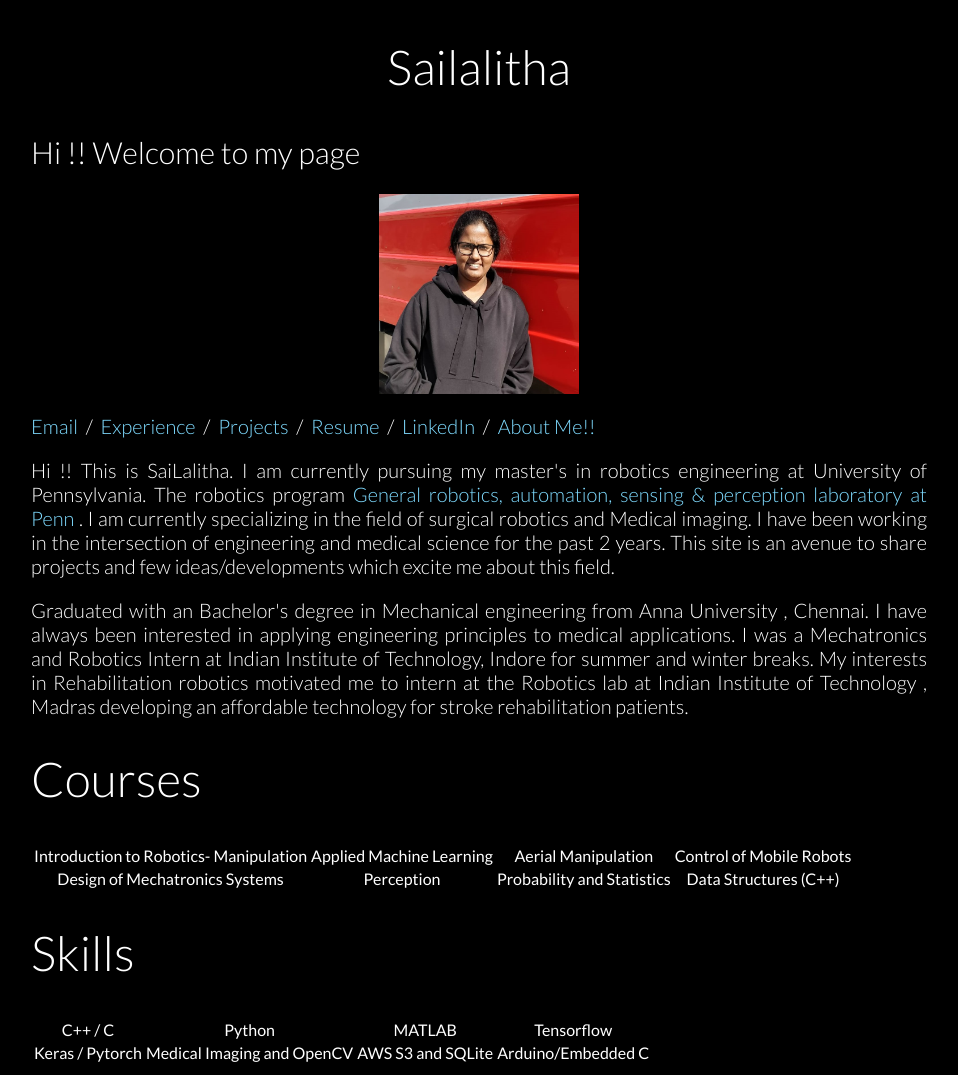
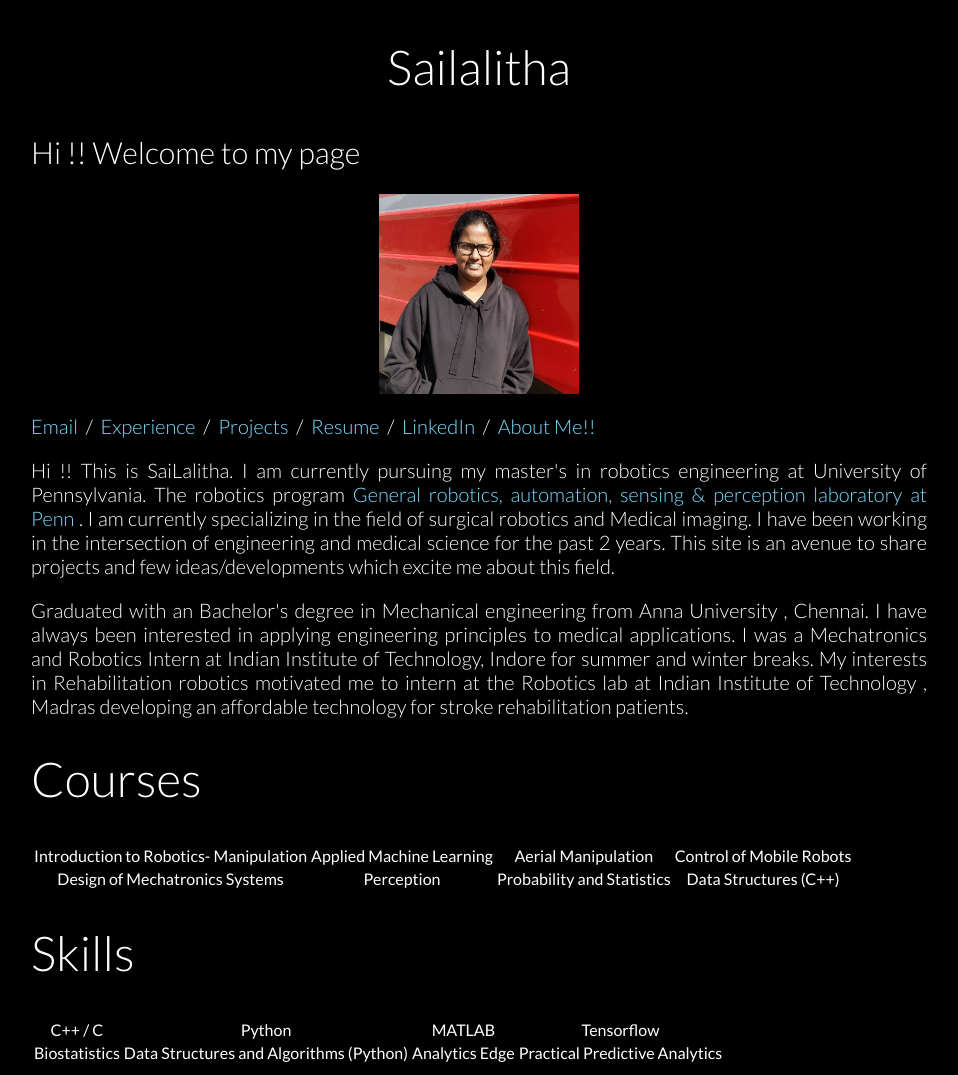
Before and after one commit to sailalitha96/sailalitha96.github.io, a Jekyll site: the page index.html, which Jekyll copies as it is, in a window 1280 px wide. Shown: the whole page, without its empty margins (161-1119 px from the left). Built offline with Jekyll 4.4.1, drawn with Linux system fonts in a browser that asks for light colours; nearby versions of some CDN libraries.

Commit message:
Update index.html

```diff
--- a/index.html
+++ b/index.html
@@ -94,19 +94,19 @@
 <td align="center">Tensorflow</td>
 </tr>
 
-<tr>
+<!-- <tr>
 <td align="left">Keras / Pytorch</td>
 <td align="left">Medical Imaging and OpenCV</td>
 <td align="left"> AWS S3 and SQLite </td>
 <td align="left"> Arduino/Embedded C</td>
-</tr>
+</tr> -->
 
-<!-- <tr>
+<tr>
 <td align="center">Biostatistics</td>
 <td align="center">Data Structures and Algorithms (Python)</td>
 <td align="center">Analytics Edge</td>
 <td align="center">Practical Predictive Analytics</td>
-</tr> -->
+</tr>
 </tbody>
 </table>
 
```
